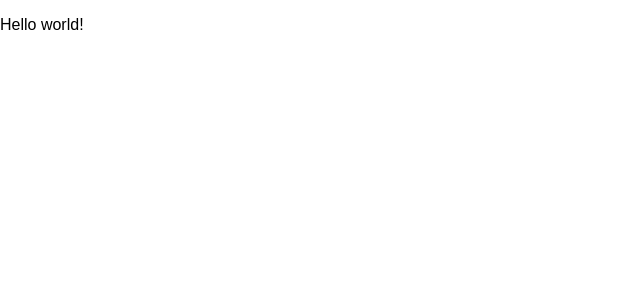
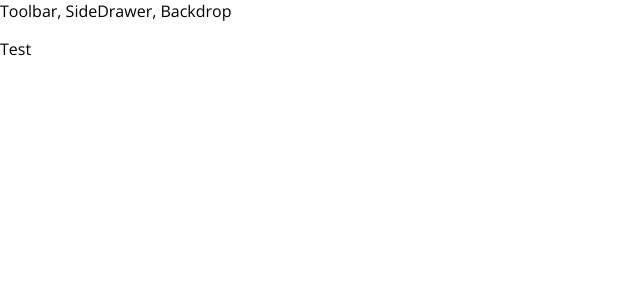
Before and after one commit to Tomekzako/The-Burger-Builder, a React app: page / in a window 1280 px wide. Shown: the top 300 px of the page, without its empty margins (0-640 px from the left). Built offline with nearby package versions, Linux system fonts and the light colour scheme.

Commit message:
Creating a Layout Component

```diff
--- a/src/App.js
+++ b/src/App.js
@@ -1,10 +1,14 @@
 import React, { Component } from 'react';
+import Layout from './components/Layout/Layout';
+
 
 class App extends Component {
   render() {
     return (
       <div>
-        <p>Hello world!</p>
+        <Layout>
+          <p>Test</p>
+        </Layout>
       </div>
     );
   }
--- /dev/null
+++ b/src/components/Layout/Layout.js
@@ -0,0 +1,13 @@
+import React from 'react';
+import Aux from '../../hoc/Auxiliary';
+
+const layout = (props) => (
+    <Aux>
+        <div>Toolbar, SideDrawer, Backdrop</div>
+        <main>
+            {props.children}
+        </main>
+    </Aux>
+);
+
+export default layout;
--- /dev/null
+++ b/src/hoc/Auxiliary.js
@@ -0,0 +1,3 @@
+const aux = (props) => props.children;
+
+export default aux;
--- a/src/index.css
+++ b/src/index.css
@@ -1,5 +1,5 @@
 body {
   margin: 0;
   padding: 0;
-  font-family: sans-serif;
+  font-family: "Open Sans", sans-serif;
 }
```
